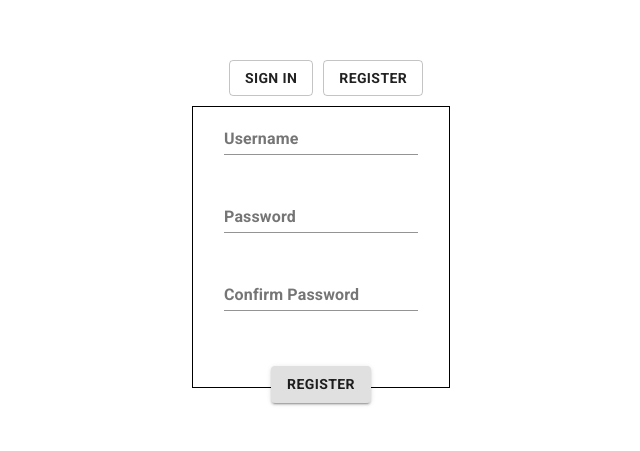
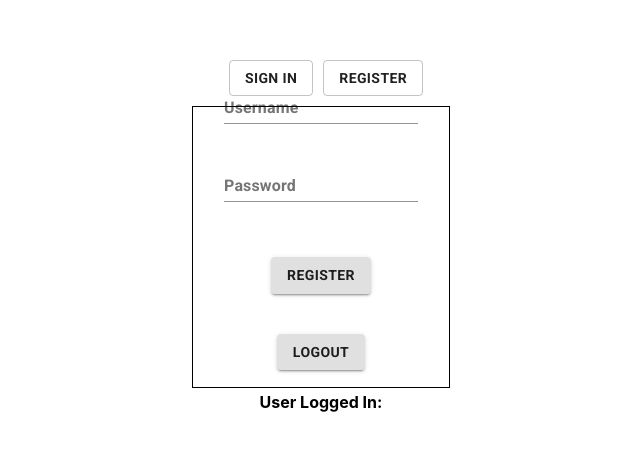
Before and after one commit to mak2002/Resultify, a React (Create React App) app in the folder client/: page / in a window 1280 px wide. Shown: the part 181-632 px from the top of the page, without its empty margins (319-959 px from the left). Built offline with nearby package versions, Linux system fonts and the light colour scheme; no server answers.

Commit message:
added email authentication with firebase

```diff
--- a/client/package.json
+++ b/client/package.json
@@ -15,6 +15,7 @@
     "chart.js": "^3.5.1",
     "csv-parser": "^3.0.0",
     "file-saver": "^2.0.5",
+    "firebase": "^9.6.1",
     "pdf-lib": "^1.17.1",
     "react": "^17.0.2",
     "react-chartjs-2": "^3.0.5",
--- a/client/src/App.js
+++ b/client/src/App.js
@@ -8,6 +8,7 @@ import Charts from "./components/Charts";
 import AddStudentProfile from "./components/AddStudentProfile";
 import StudentsList from "./components/StudentsList";
 import GeneratePdf from "./components/GeneratePdf";
+import Account from "./components/Account";
 
 import { ThemeProvider, Paper } from "@material-ui/core";
 import { createTheme } from "@material-ui/core/styles";
@@ -21,18 +22,18 @@ function App() {
     },
   });
 
-  const [loggedIn, setloggedIn] = useState(true);
+  const [currentUser, setcurrentUser] = useState();
 
   return (
     <div className="App">
-      {loggedIn ? <LoginOrRegister /> :
+      {!currentUser ? (
+        <LoginOrRegister setcurrentUser={setcurrentUser} />
+      ) : (
         <Router>
           <ThemeProvider theme={theme}>
             <CssBaseline />
             <Layout>
               <Switch>
-
-
                 <Route exact path="/">
                   <Paper>
                     <AddStudentProfile />
@@ -68,10 +69,17 @@ function App() {
                     <GeneratePdf />
                   </Paper>
                 </Route>
+
+                <Route path="/account">
+                  <Paper>
+                    <Account setcurrentUser={setcurrentUser}/>
+                  </Paper>
+                </Route>
               </Switch>
             </Layout>
           </ThemeProvider>
-      </Router> }
+        </Router>
+      )}
     </div>
   );
 }
--- /dev/null
+++ b/client/src/components/Account.js
@@ -0,0 +1,72 @@
+import React, { useState, useEffect } from "react";
+import TextField from "@material-ui/core/TextField";
+import Typography from "@material-ui/core/Typography";
+import { makeStyles } from "@material-ui/core";
+import Grid from "@material-ui/core/Grid";
+import Button from "@material-ui/core/Button";
+import MenuItem from "@material-ui/core/MenuItem";
+import Select from "@material-ui/core/Select";
+import InputLabel from "@material-ui/core/InputLabel";
+import Switch from "@material-ui/core/Switch";
+import Axios from "axios";
+
+import {
+  createUserWithEmailAndPassword,
+  signInWithEmailAndPassword,
+  onAuthStateChanged,
+  signOut,
+} from "firebase/auth";
+import { auth } from "../firebase-config";
+
+const useStyles = makeStyles({
+  root: {
+    height: "100vh",
+    display: "flex",
+    alignItems: "center",
+    justifyContent: "center",
+},
+main: {
+    display: "flex",
+    alignItems: "center",
+  },
+  input: {
+    // margin: "15px",
+  },
+  button: {
+    margin: "10px",
+  },
+});
+
+export default function Account({ setcurrentUser }) {
+  const classes = useStyles();
+  const [user, setUser] = useState({});
+
+  onAuthStateChanged(auth, (currentUser) => {
+    console.log("currentUser", currentUser);
+    setUser(currentUser);
+    setcurrentUser(currentUser);
+  });
+
+  const logout = async () => {
+    await signOut(auth);
+  };
+
+  return (
+    <div className={classes.root}>
+      <div className={classes.main}>
+        <Typography variant="h4"> User Email: </Typography>
+        {/* <Typography variant="h6">{user?.email}</Typography> */}
+        <h2> {user?.email}</h2>
+
+        <Button
+          onClick={logout}
+          className={classes.button}
+          variant="contained"
+          color="primary"
+        >
+          Logout
+        </Button>
+      </div>
+    </div>
+  );
+}
--- a/client/src/components/AddStudentProfile.js
+++ b/client/src/components/AddStudentProfile.js
@@ -1,51 +1,57 @@
-import React, { useState, useEffect } from 'react'
-import TextField from '@material-ui/core/TextField';
-import Typography from '@material-ui/core/Typography'
-import { makeStyles } from '@material-ui/core'
-import Grid from '@material-ui/core/Grid';
-import Button from '@material-ui/core/Button';
-import MenuItem from '@material-ui/core/MenuItem';
-import Select from '@material-ui/core/Select';
-import InputLabel from '@material-ui/core/InputLabel';
-import Axios from 'axios'
+import React, { useState, useEffect } from "react";
+import TextField from "@material-ui/core/TextField";
+import Typography from "@material-ui/core/Typography";
+import { makeStyles } from "@material-ui/core";
+import Grid from "@material-ui/core/Grid";
+import Button from "@material-ui/core/Button";
+import MenuItem from "@material-ui/core/MenuItem";
+import Select from "@material-ui/core/Select";
+import InputLabel from "@material-ui/core/InputLabel";
+import Axios from "axios";
+
+import {
+  createUserWithEmailAndPassword,
+  signInWithEmailAndPassword,
+  onAuthStateChanged,
+  signOut,
+} from "firebase/auth";
+import { auth } from "../firebase-config";
 
 const useStyles = makeStyles({
-    root:{
-        display: 'flex',
-        flexDirection: 'column',
-        justifyContent: 'center',
-        alignItems: 'center',
-        height:'100vh',
-        maxHeight:'100vh',
+  root: {
+    display: "flex",
+    flexDirection: "column",
+    justifyContent: "center",
+    alignItems: "center",
+    height: "100vh",
+    maxHeight: "100vh",
   },
-    grid:{
-        width: '900px',
-        margin:'20px auto',
+  grid: {
+    width: "900px",
+    margin: "20px auto",
   },
-    grid2:{
-    },
+  grid2: {},
   textfield: {
-        margin: '35px',
+    margin: "35px",
   },
   btn: {
-        marginTop: '20px',
-        marginLeft: '20%',
-        width:'50%',
+    marginTop: "20px",
+    marginLeft: "20%",
+    width: "50%",
   },
-    form:{
-        display: 'flex',
-        flexWrap: 'wrap'
+  form: {
+    display: "flex",
+    flexWrap: "wrap",
   },
-    select:{
-        minWidth: '150px',
+  select: {
+    minWidth: "150px",
   },
   // wrapper: {
   //     backgroundColor: '#888888',
   //     // boxShadow: 5px 10px 8px #888888,
   //     boxShadow: '5px 10px 8px #888888',
   // }
-
-})
+});
 
 export default function AddStudentProfile() {
   const classes = useStyles();
@@ -55,7 +61,7 @@ export default function AddStudentProfile() {
   const [classname, setclassname] = useState();
   const [prn, setprn] = useState();
   const [studentsList, setstudentsList] = useState([]);
-    const [menuValue, setmenuValue] = useState('class1');
+  const [menuValue, setmenuValue] = useState("class1");
 
   // add student to local database
   const addStudent = () => {
@@ -66,55 +72,87 @@ export default function AddStudentProfile() {
     //     prn: prn,
     //   }).then(() => {console.log('success')})
 
-        Axios.get("http://localhost:5000/todos").then((response) => {console.log('success', response.data.rows)})
-    }
+    Axios.get("http://localhost:5000/todos").then((response) => {
+      console.log("success", response.data.rows);
+    });
+  };
 
   // fetching students details and storing it in studentsList
   const getStudents = () => {
     Axios.get("http://localhost:3001/students").then((response) => {
-        {console.log(response.data)}
-        setstudentsList(response.data)
-        })
+      {
+        console.log(response.data);
       }
+      setstudentsList(response.data);
+    });
+  };
 
   const handleChange = (e) => {
-        setmenuValue(e.target.value)
-        setclassname(e.target.value)
-    }
+    setmenuValue(e.target.value);
+    setclassname(e.target.value);
+  };
+
+  const logout = async () => {
+    await signOut(auth);
+  };
 
   return (
     <div className={classes.root}>
-
       <div className="wrapper" className={classes.wrapper}>
-
-
         <Grid className={classes.grid}>
-
           <Grid className={classes.grid2}>
             <h2>Enter Students Details</h2>
           </Grid>
 
           <form className={classes.form}>
-            <TextField onChange={(e) => { setname(e.target.value) } } className={classes.textfield} label='Students Name'/>
-            <TextField onChange={(e) => { setrollno(e.target.value) } } className={classes.textfield} label='Students Roll No'/>
+            <TextField
+              onChange={(e) => {
+                setname(e.target.value);
+              }}
+              className={classes.textfield}
+              label="Students Name"
+            />
+            <TextField
+              onChange={(e) => {
+                setrollno(e.target.value);
+              }}
+              className={classes.textfield}
+              label="Students Roll No"
+            />
 
             {<label>Class</label>}
-            <Select value={menuValue} className={classes.select} onChange={handleChange} disableUnderline>
-                <MenuItem value={'class1'}>Class 1</MenuItem>
-                <MenuItem value={'class2'}>Class 2</MenuItem>
-                <MenuItem value={'class3'}>Class 3</MenuItem>
-                <MenuItem value={'class4'}>Class 4</MenuItem>
+            <Select
+              value={menuValue}
+              className={classes.select}
+              onChange={handleChange}
+              disableUnderline
+            >
+              <MenuItem value={"class1"}>Class 1</MenuItem>
+              <MenuItem value={"class2"}>Class 2</MenuItem>
+              <MenuItem value={"class3"}>Class 3</MenuItem>
+              <MenuItem value={"class4"}>Class 4</MenuItem>
             </Select>
 
-            <TextField onChange={(e) => { setprn(e.target.value) } } className={classes.textfield} label='Students PRN'/>
-            <Button variant="contained" color="primary"  className={classes.btn} onClick={addStudent}>
+            <TextField
+              onChange={(e) => {
+                setprn(e.target.value);
+              }}
+              className={classes.textfield}
+              label="Students PRN"
+            />
+            <Button
+              variant="contained"
+              color="primary"
+              className={classes.btn}
+              onClick={addStudent}
+            >
               Add
             </Button>
+
+            <Button onClick={logout}>Logout</Button>
           </form>
-
         </Grid>
-
       </div>
     </div>
-    )
+  );
 }
--- a/client/src/components/Layout.js
+++ b/client/src/components/Layout.js
@@ -81,6 +81,11 @@ export default function Layout({ children }) {
       text: "Generate PDF",
       icon: <SubjectOutlined color="primary" />,
       path: "/generatePdf",
+    },
+    {
+      text: "Account",
+      icon: <SubjectOutlined color="primary" />,
+      path: "/account",
     }
   ];
 
--- a/client/src/components/Login.js
+++ b/client/src/components/Login.js
@@ -10,10 +10,18 @@ import InputLabel from "@material-ui/core/InputLabel";
 import Switch from "@material-ui/core/Switch";
 import Axios from "axios";
 
+import {
+  createUserWithEmailAndPassword,
+  signInWithEmailAndPassword,
+  onAuthStateChanged,
+  signOut,
+} from "firebase/auth";
+import { auth } from "../firebase-config";
+
 const useStyles = makeStyles({
   root1: {
     display: "flex",
-    height: "35%",
+    // height: "35%",
     width: "20%",
     flexDirection: "column",
     justifyContent: "center",
@@ -32,21 +40,66 @@ const useStyles = makeStyles({
   },
 });
 
-export default function Login({ setregister }) {
+export default function Login({ setcurrentUser }) {
   const classes = useStyles();
+
+  const [loginEmail, setloginUsername] = useState();
+  const [loginPassword, setloginPassword] = useState();
 
   const handleSignInButton = (e) => {
     // setregister(!)
   };
 
+  const login = async () => {
+    try {
+      const user = await signInWithEmailAndPassword(
+        auth,
+        loginEmail,
+        loginPassword
+      );
+      console.log(user);
+    } catch (error) {
+      console.log(error.message);
+    }
+  };
+
+  const [user, setUser] = useState({});
+
+  onAuthStateChanged(auth, (currentUser) => {
+    console.log("currentUser", currentUser);
+    setUser(currentUser);
+    setcurrentUser(currentUser);
+  });
+
+  const logout = async () => {
+    await signOut(auth);
+  };
+
+
+
   return (
     <div className={classes.root1}>
       <div className={classes.login_form}>
-        <TextField className={classes.input} label="Username" />
-        <TextField className={classes.input} label="Password" type="password" />
+        <TextField
+          className={classes.input}
+          label="Email"
+          onChange={(e) => setloginUsername(e.target.value)}
+        />
+        <TextField
+          className={classes.input}
+          label="Password"
+          type="password"
+          onChange={(e) => setloginPassword(e.target.value)}
+        />
       </div>
-      <Button variant="contained" className={classes.button}>Login</Button>
-
+      <Button variant="contained" className={classes.button} onClick={login}>
+        Login
+      </Button>
+      <Button variant="contained" className={classes.button} onClick={logout}>
+        Logout
+      </Button>
+      <h4> User Logged In: </h4>
+      {user?.email}
     </div>
   );
 }
--- a/client/src/components/LoginOrRegister.js
+++ b/client/src/components/LoginOrRegister.js
@@ -34,7 +34,7 @@ const useStyles = makeStyles({
   },
 });
 
-export default function LoginOrRegister() {
+export default function LoginOrRegister({ setcurrentUser }) {
   const [register, setregister] = useState(true);
   const classes = useStyles();
 
@@ -45,6 +45,7 @@ export default function LoginOrRegister() {
   const handleRegisterButton = () => {
     setregister(true);
   };
+
   return (
     <div className={classes.root}>
       <div className={classes.two_buttons}>
@@ -63,7 +64,11 @@ export default function LoginOrRegister() {
           Register
         </Button>
       </div>
-      {register ? <Register /> : <Login setregister={setregister} />}
+      {register ? (
+        <Register setcurrentUser={setcurrentUser} />
+      ) : (
+        <Login setcurrentUser={setcurrentUser} />
+      )}
     </div>
   );
 }
--- a/client/src/components/Register.js
+++ b/client/src/components/Register.js
@@ -9,6 +9,13 @@ import Select from "@material-ui/core/Select";
 import InputLabel from "@material-ui/core/InputLabel";
 import Switch from "@material-ui/core/Switch";
 import Axios from "axios";
+
+import {
+  createUserWithEmailAndPassword,
+  onAuthStateChanged,
+  signOut,
+} from "firebase/auth";
+import { auth } from "../firebase-config";
 
 const useStyles = makeStyles({
   root2: {
@@ -29,19 +36,68 @@ const useStyles = makeStyles({
   },
 });
 
-export default function Register() {
+export default function Register({ setcurrentUser }) {
   const classes = useStyles();
+
+  const [registerEmail, setregisterEmail] = useState();
+  const [registerPassword, setregisterPassword] = useState();
+
+  const registerUser = async () => {
+    try {
+      const user = await createUserWithEmailAndPassword(
+        auth,
+        registerEmail,
+        registerPassword
+      );
+      console.log(user);
+    } catch (error) {
+      console.log(error.message);
+    }
+  };
+
+  const [user, setUser] = useState({});
+
+  onAuthStateChanged(auth, (currentUser) => {
+    console.log("currentUser", currentUser);
+    setUser(currentUser);
+    setcurrentUser(currentUser);
+  });
+
+  const logout = async () => {
+    await signOut(auth);
+  };
 
   return (
     <div className={classes.root2}>
-      <TextField className={classes.input} label="Username" />
-      <TextField className={classes.input} label="Password" type="password" />
       <TextField
+        className={classes.input}
+        label="Username"
+        onChange={(e) => setregisterEmail(e.target.value)}
+      />
+      <TextField
+        className={classes.input}
+        label="Password"
+        type="password"
+        onChange={(e) => setregisterPassword(e.target.value)}
+      />
+      {/* <TextField
         className={classes.input}
         label="Confirm Password"
         type="password"
-      />
-      <Button variant="contained" className={classes.button}>Register</Button>
+      /> */}
+      <Button
+        variant="contained"
+        className={classes.button}
+        onClick={registerUser}
+      >
+        Register
+      </Button>
+
+      <Button variant="contained" className={classes.button} onClick={logout}>
+        Logout
+      </Button>
+      <h4> User Logged In: </h4>
+      {user?.email}
     </div>
   );
 }
```
Also changed, not shown: 2 other files (tests, documents, lock files or other folders). Lines whose indentation alone changed are shown as unchanged.
